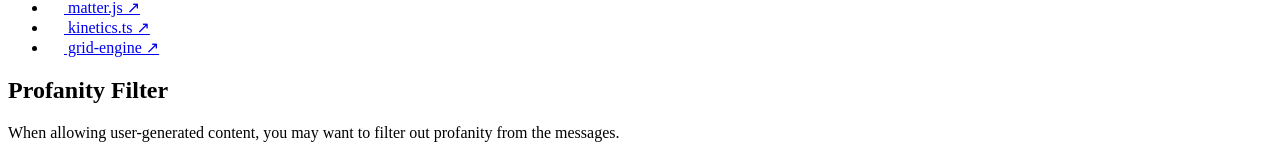
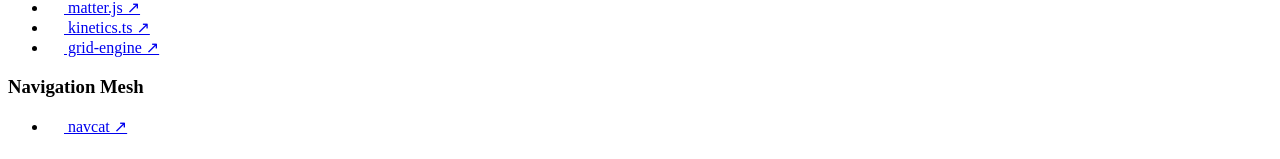
Before and after one commit to colyseus/docs, a Next.js app: page /recommendations/3rd-party-packages in a window 1280 px wide. Shown: the part 762-921 px from the top of the page. Built offline with nearby package versions, Linux system fonts and the light colour scheme; some icons are missing.

Commit message:
3rd party packages: add navcat

```diff
--- a/pages/recommendations/3rd-party-packages.mdx
+++ b/pages/recommendations/3rd-party-packages.mdx
@@ -45,6 +45,10 @@ It is generally **not recommended** to run an entire physics engine on the serve
 - [<PackageIcon/> kinetics.ts ↗](https://www.npmjs.com/package/kinetics.ts)
 - [<PackageIcon/> grid-engine ↗](https://www.npmjs.com/package/grid-engine)
 
+### Navigation Mesh
+
+- [<PackageIcon/> navcat ↗](https://www.npmjs.com/package/navcat)
+
 ## Profanity Filter
 
 When allowing user-generated content, you may want to filter out profanity from the messages.
```
